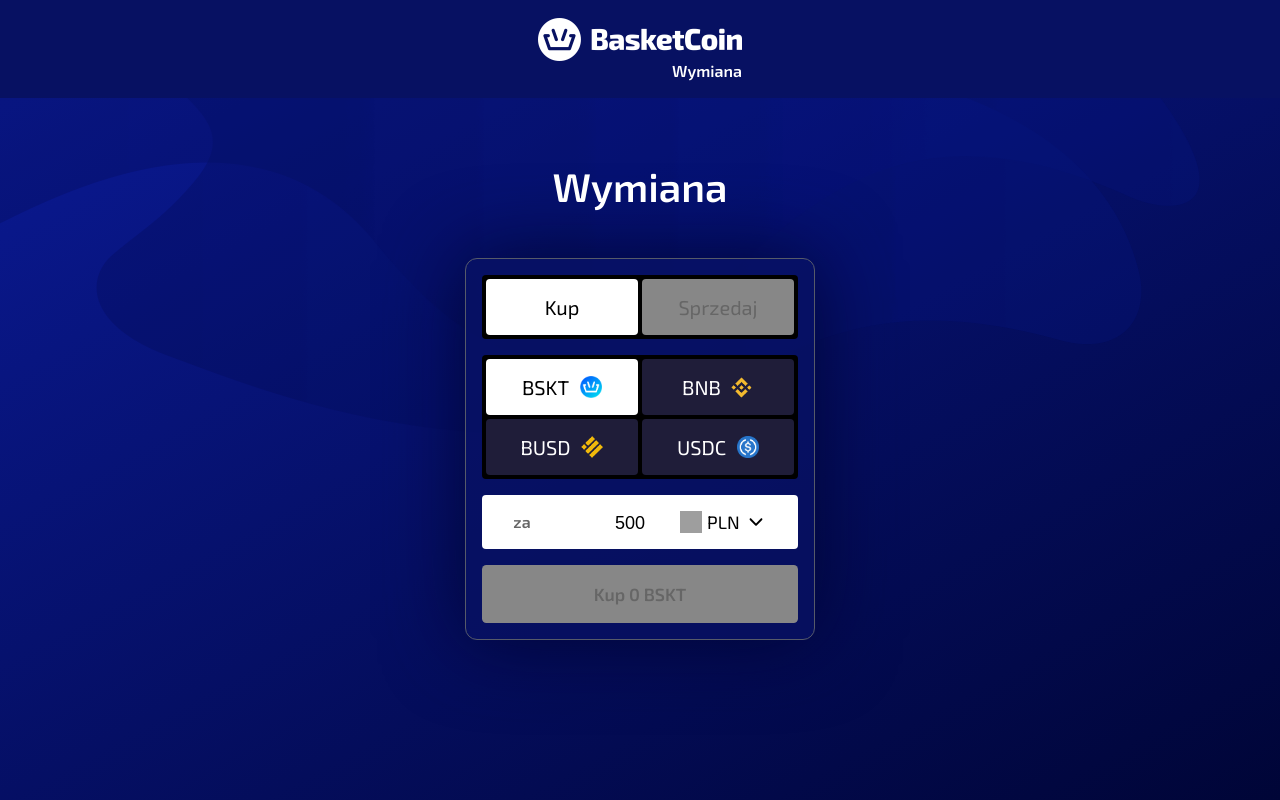
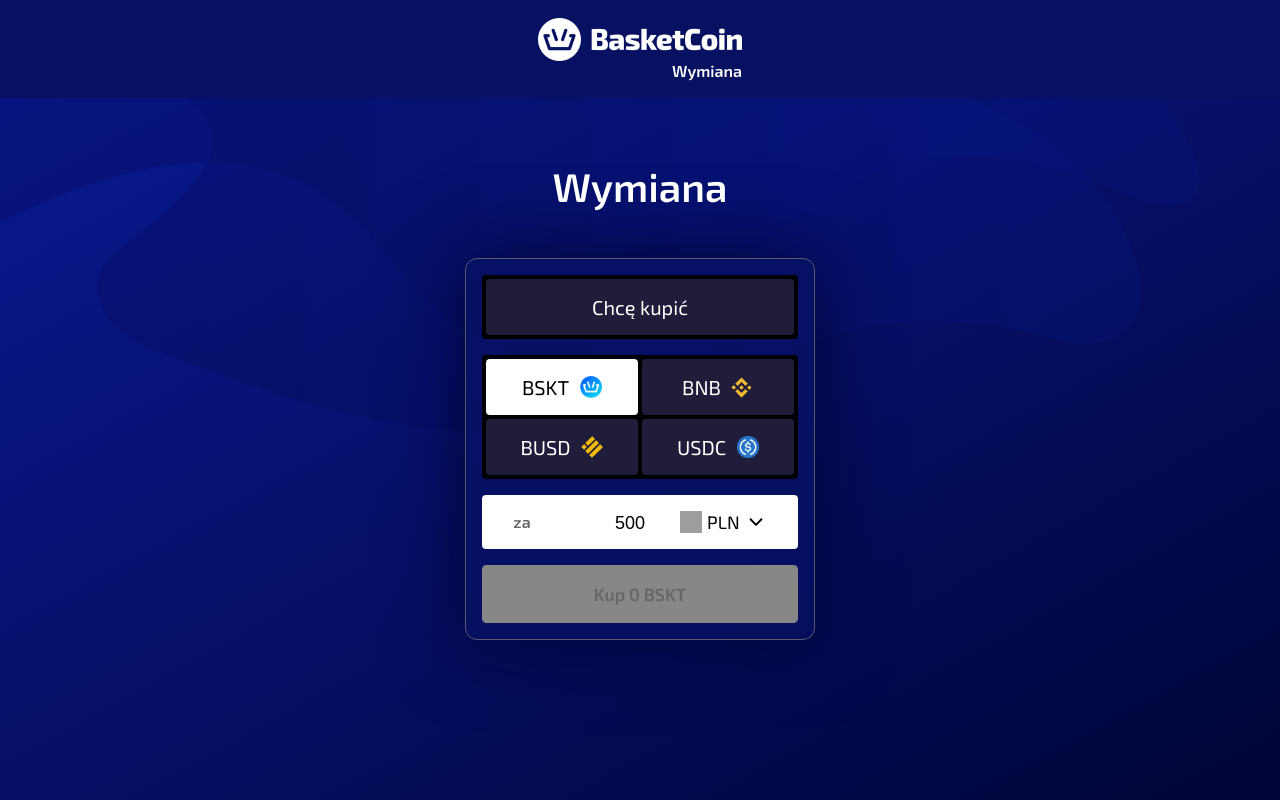
Before and after one commit to Rover420/BuyBSKT, a Next.js app: page / in a window 1280 px wide. Built offline with nearby package versions, Linux system fonts and the light colour scheme; no server answers; grey boxes are pictures that could not be loaded.

Commit message:
Update index.jsx

```diff
--- a/pages/index.jsx
+++ b/pages/index.jsx
@@ -88,11 +88,8 @@
       <h2>Wymiana</h2>
             <div className={styles.panelwrapper}>
                 <div className={styles.Type}>
-                    <div className={`${styles.option} ${styles.selected}`}>
-                        <span>Kup</span>
-                    </div>
-                    <div className={`${styles.option} ${styles.disabled}`}>
-                        <span>Sprzedaj</span>
+                    <div style={{ width: '100%', background: '#1f1d39', color: '#fff' }} className={`${styles.option} ${styles.selected}`}>
+                        <span>Chcę kupić</span>
                     </div>
                 </div>
                 <div className={styles.Currency}>
```
